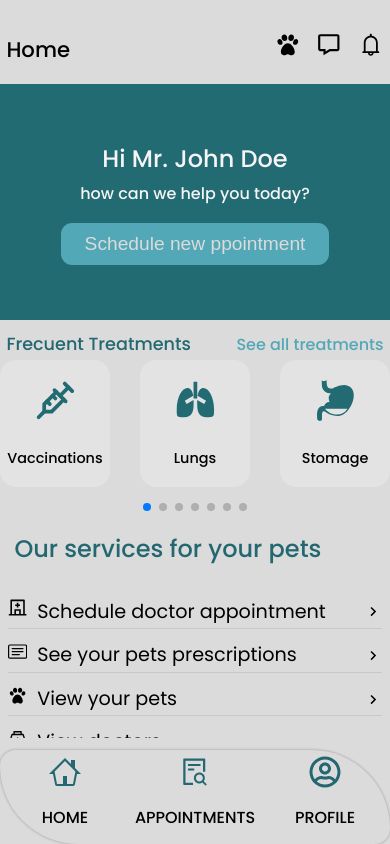
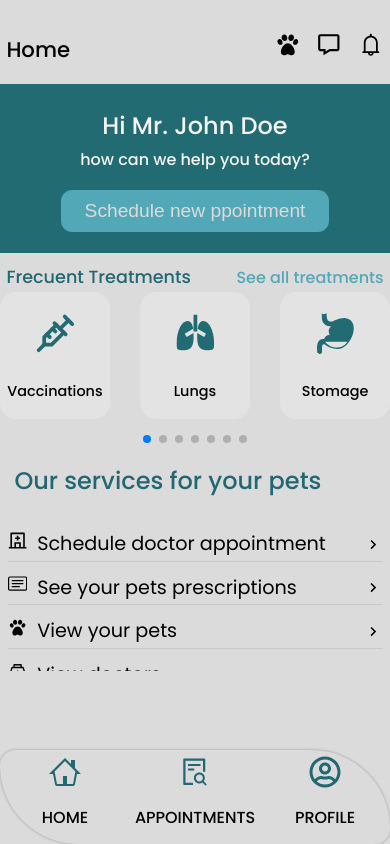
Before and after one commit to santiagomanso/vet.app, a React (Create React App) app: page / in a window 390 px wide. Built offline with nearby package versions, Linux system fonts and the light colour scheme.

Commit message:
removed fullscreen

```diff
--- a/public/index.html
+++ b/public/index.html
@@ -17,11 +17,11 @@
     <noscript>You need to enable JavaScript to run this app.</noscript>
     <script>
       //this script is meant to put the app on fullscreen on some mobile devices but not on the main computer on the warehouse
-      if (screen.width <= 480) {
+      /* if (screen.width <= 480) {
         window.addEventListener("click", (function(event) {
         document.documentElement.requestFullscreen().catch((e) => {console.log(e)})
       }));
-      }
+      } */
     </script>
     <div id="root"></div>
   </body>
--- a/src/screens/homeScreen/homeScreen.css
+++ b/src/screens/homeScreen/homeScreen.css
@@ -194,7 +194,7 @@
     }
 
     .home__welcome {
-        height: 28vh;
+        height: 20vh;
     }
 
 
```
